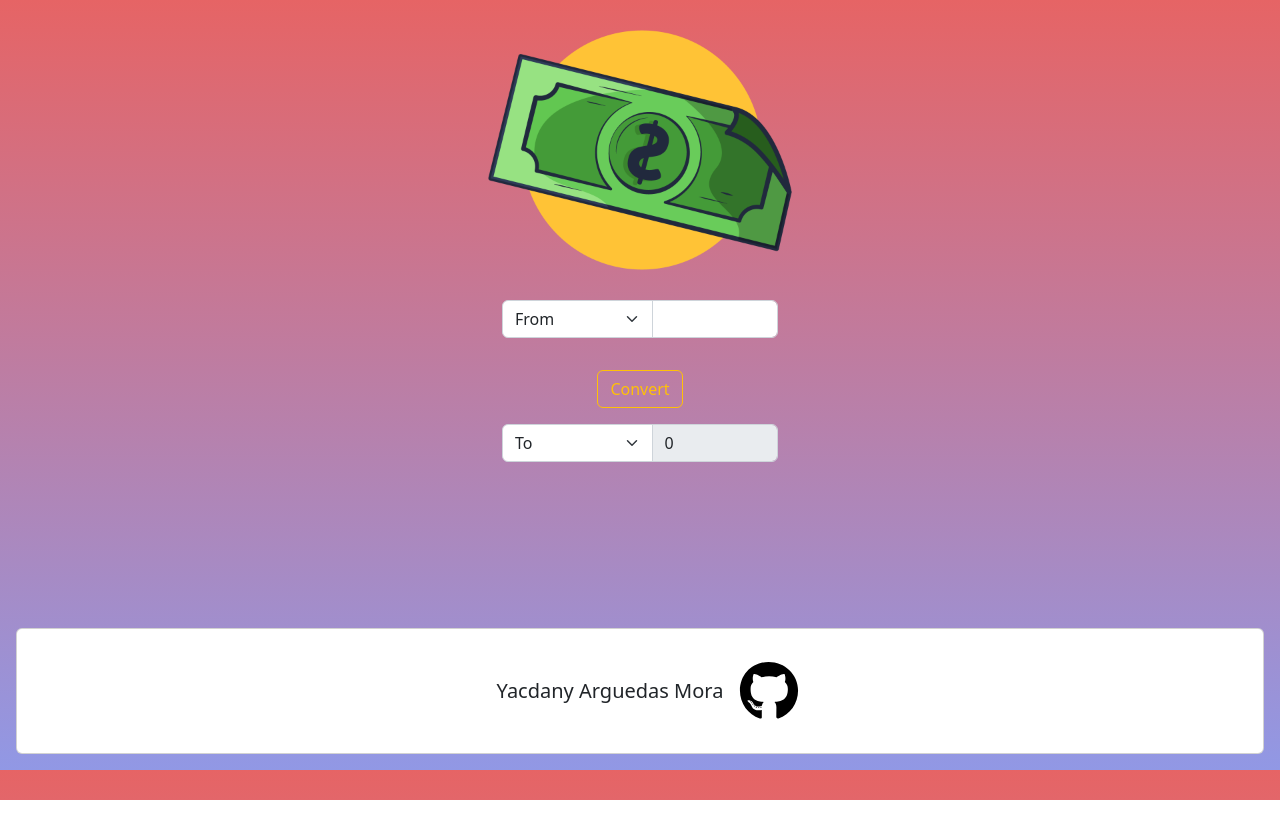
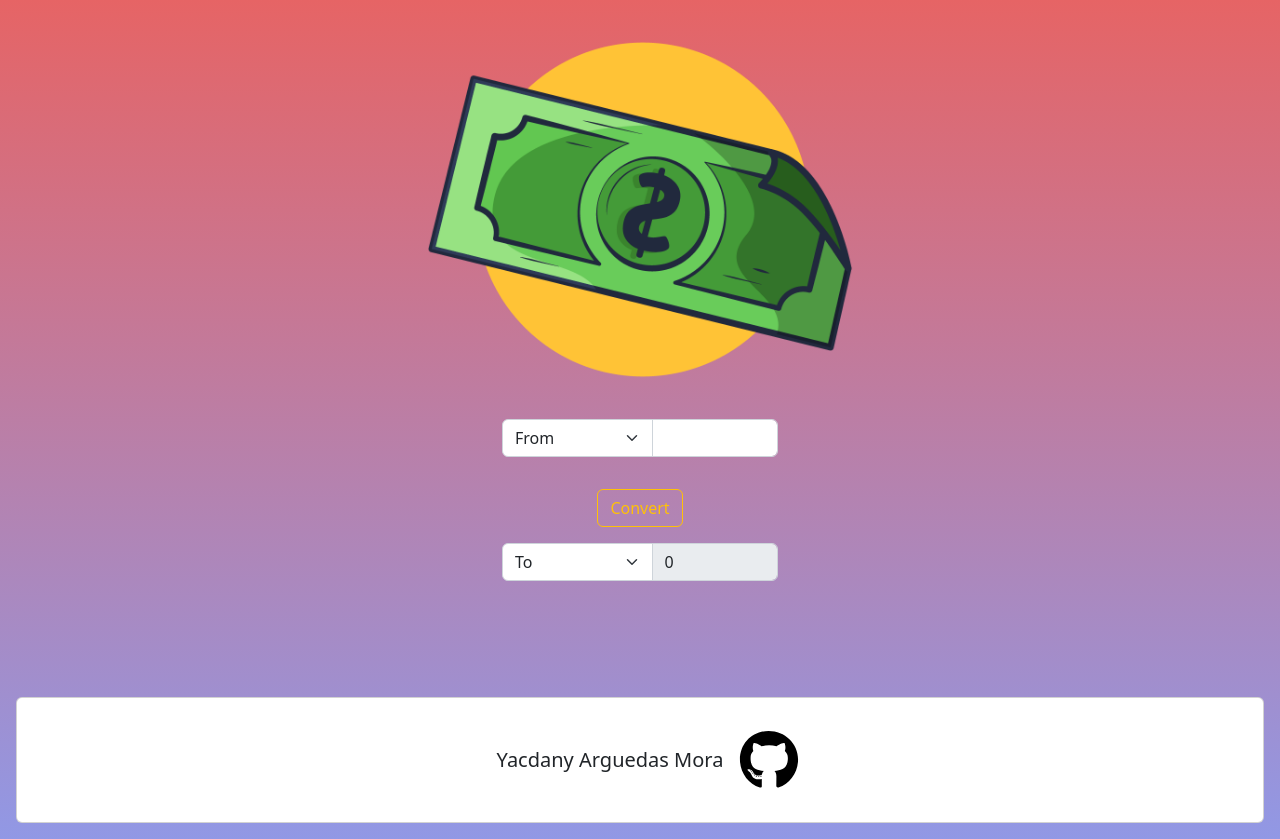
Before and after one commit to yacdanyCR/Currency-Converter, a React (Create React App) app: page / in a window 1280 px wide. Before the commit the page ends 800 px from the top, so only its background shows below. Built offline with nearby package versions, Linux system fonts and the light colour scheme.

Commit message:
Adding img css styles

```diff
--- a/src/Components/FooterComponent/style.css
+++ b/src/Components/FooterComponent/style.css
@@ -1,5 +1,5 @@
 footer {
-    margin: 150px 1rem 1rem 1rem;
+    margin: 100px 1rem 1rem 1rem;
 }
 
 .card_body {
--- a/src/Components/LogoComponent/style.css
+++ b/src/Components/LogoComponent/style.css
@@ -4,5 +4,5 @@
 }
 
 .logo_Section .container>img {
-    width: 400px;
+    width: 50%;
 }
```
